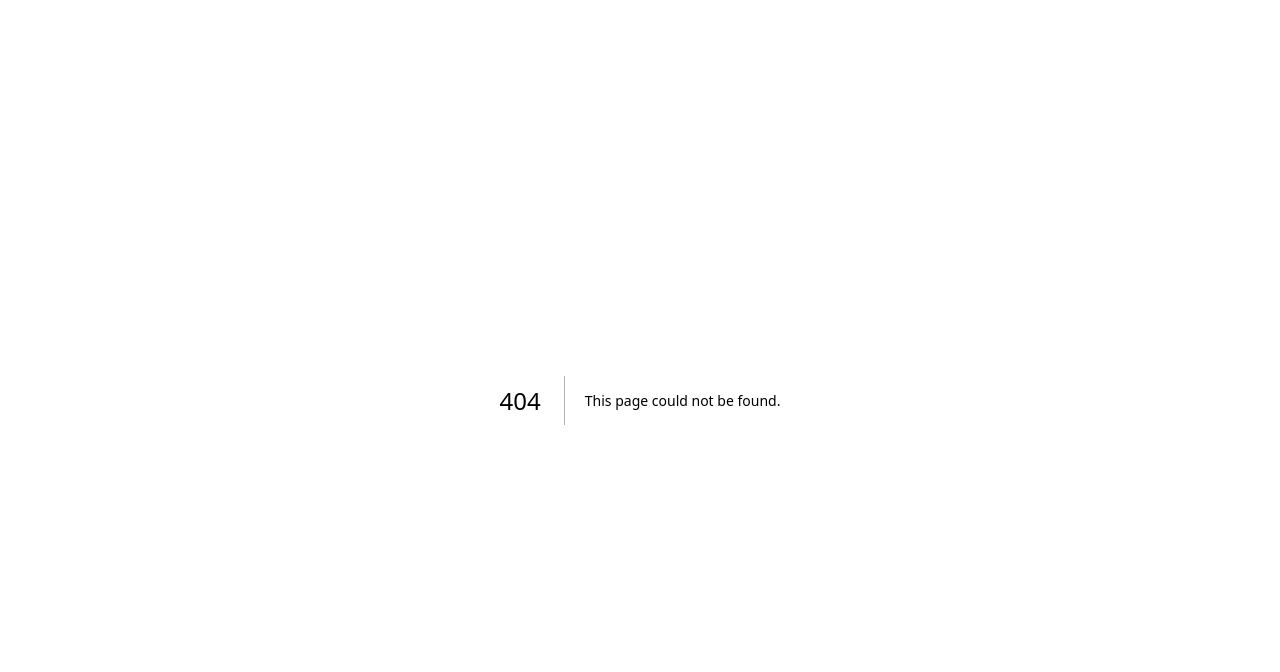
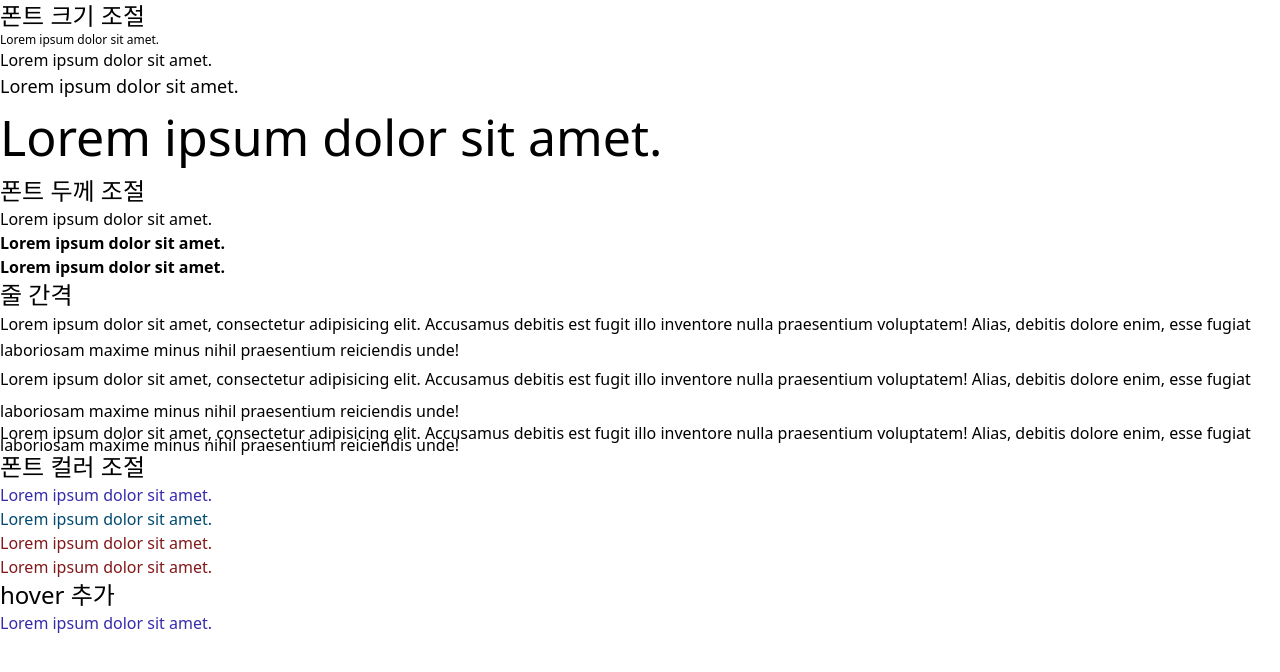
Before and after one commit to Pyeon0904/tailwindcss, a Next.js app: page /09_Typography in a window 1280 px wide. Before the commit this address had no page. Shown: the top 672 px of the page. Built offline with nearby package versions, Linux system fonts and the light colour scheme.

Commit message:
feat: Typography
- 폰트 크기, 두께, 줄간격, 컬러 등

```diff
--- /dev/null
+++ b/app/09_Typography/page.tsx
@@ -0,0 +1,39 @@
+export default function Typography() {
+
+  return (
+    <>
+      <h2 className='text-2xl'>폰트 크기 조절</h2>
+      <p className='text-xs'>Lorem ipsum dolor sit amet.</p>
+      <p className='test-sm'>Lorem ipsum dolor sit amet.</p>
+      <p className='text-lg'>Lorem ipsum dolor sit amet.</p>
+      <p className='text-[50px]'>Lorem ipsum dolor sit amet.</p>
+      {/* custom : config를 통해서 할 수도 있고, text-[커스텀] 대괄호 사이에 커스텀값 입력으로도 가능 */}
+
+      <h2 className='text-2xl'>폰트 두께 조절</h2>
+      <p className='font-light'>Lorem ipsum dolor sit amet.</p>
+      <p className='font-bold'>Lorem ipsum dolor sit amet.</p>
+      <p className='font-black'>Lorem ipsum dolor sit amet.</p>
+
+      <h2 className='text-2xl'>줄 간격</h2>
+      <p className='leading-relaxed'>Lorem ipsum dolor sit amet, consectetur adipisicing elit. Accusamus debitis est
+        fugit illo inventore nulla praesentium voluptatem! Alias, debitis dolore enim, esse fugiat laboriosam maxime
+        minus nihil praesentium reiciendis unde!</p>
+      <p className='leading-loose'>Lorem ipsum dolor sit amet, consectetur adipisicing elit. Accusamus debitis est fugit
+        illo inventore nulla praesentium voluptatem! Alias, debitis dolore enim, esse fugiat laboriosam maxime minus
+        nihil praesentium reiciendis unde!</p>
+      <p className='leading-3'>Lorem ipsum dolor sit amet, consectetur adipisicing elit. Accusamus debitis est fugit
+        illo inventore nulla praesentium voluptatem! Alias, debitis dolore enim, esse fugiat laboriosam maxime minus
+        nihil praesentium reiciendis unde!</p>
+
+      <h2 className='text-2xl'>폰트 컬러 조절</h2>
+      <p className='text-indigo-800'>Lorem ipsum dolor sit amet.</p>
+      <p className='text-sky-900'>Lorem ipsum dolor sit amet.</p>
+      <p className='text-red-900'>Lorem ipsum dolor sit amet.</p>
+      <p className='text-red-900/100'>Lorem ipsum dolor sit amet.</p>
+      {/* 900/100 : 뒤에 '/' 로 표현해주는 것은 opacity (투명도) 의미!*/}
+
+      <h2 className='text-2xl'>hover 추가</h2>
+      <p className='text-indigo-800 hover:text-indigo-200'>Lorem ipsum dolor sit amet.</p>
+    </>
+  );
+}
--- /dev/null
+++ b/app/09_Typography_P/page.tsx
@@ -0,0 +1,42 @@
+export default function Typography_Practice() {
+
+  return (
+    <>
+      {/*
+      기본 예시
+
+      <article class="max-w-xl mx-auto mt-10 p-6 bg-white rounded-lg shadow-md">
+        <h1>타이포그래피 스타일링 예시</h1>
+        <p>
+          Tailwind CSS를 사용하면 간단하게 텍스트의 스타일을 지정할 수 있습니다. 폰트 크기, 폰트 두께, 텍스트 정렬, 라인 높이 등을 유틸리티 클래스로 지정하여 간결하고 유지 관리가 쉬운 스타일링을 할 수 있습니다.
+        </p>
+        <p>
+          예시 블로그 포스트 내용입니다.
+        </p>
+      </article>
+      */}
+
+      <article className="max-w-xl mx-auto mt-10 p-6 bg-white rounded-lg shadow-md">
+        <h1 className='text-3xl font-bold mb-4'>타이포그래피 스타일링 예시</h1>
+        <p className='text-lg leading-relaxed mb-6'>
+          Tailwind CSS를 사용하면 간단하게 텍스트의 스타일을 지정할 수 있습니다. 폰트 크기, 폰트 두께, 텍스트 정렬, 라인 높이 등을 유틸리티 클래스로 지정하여 간결하고 유지 관리가 쉬운
+          스타일링을 할 수 있습니다.
+        </p>
+        <p className='text-lg font-bold text-blue-500'>
+          예시 블로그 포스트 내용입니다.
+        </p>
+      </article>
+
+      <article className="max-w-xl mx-auto mt-10 p-6 bg-white rounded-lg shadow-md">
+        <h1 className="text-3xl font-bold mb-4">타이포그래피 스타일링 예시</h1>
+        <p className="text-lg leading-relaxed mb-6">
+          Tailwind CSS를 사용하면 간단하게 텍스트의 스타일을 지정할 수 있습니다. 폰트 크기, 폰트 두께, 텍스트 정렬, 라인 높이 등을 유틸리티 클래스로 지정하여 간결하고 유지 관리가 쉬운
+          스타일링을 할 수 있습니다.
+        </p>
+        <p className="text-lg font-bold text-blue-500">
+          예시 블로그 포스트 내용입니다.
+        </p>
+      </article>
+    </>
+  );
+}
```
